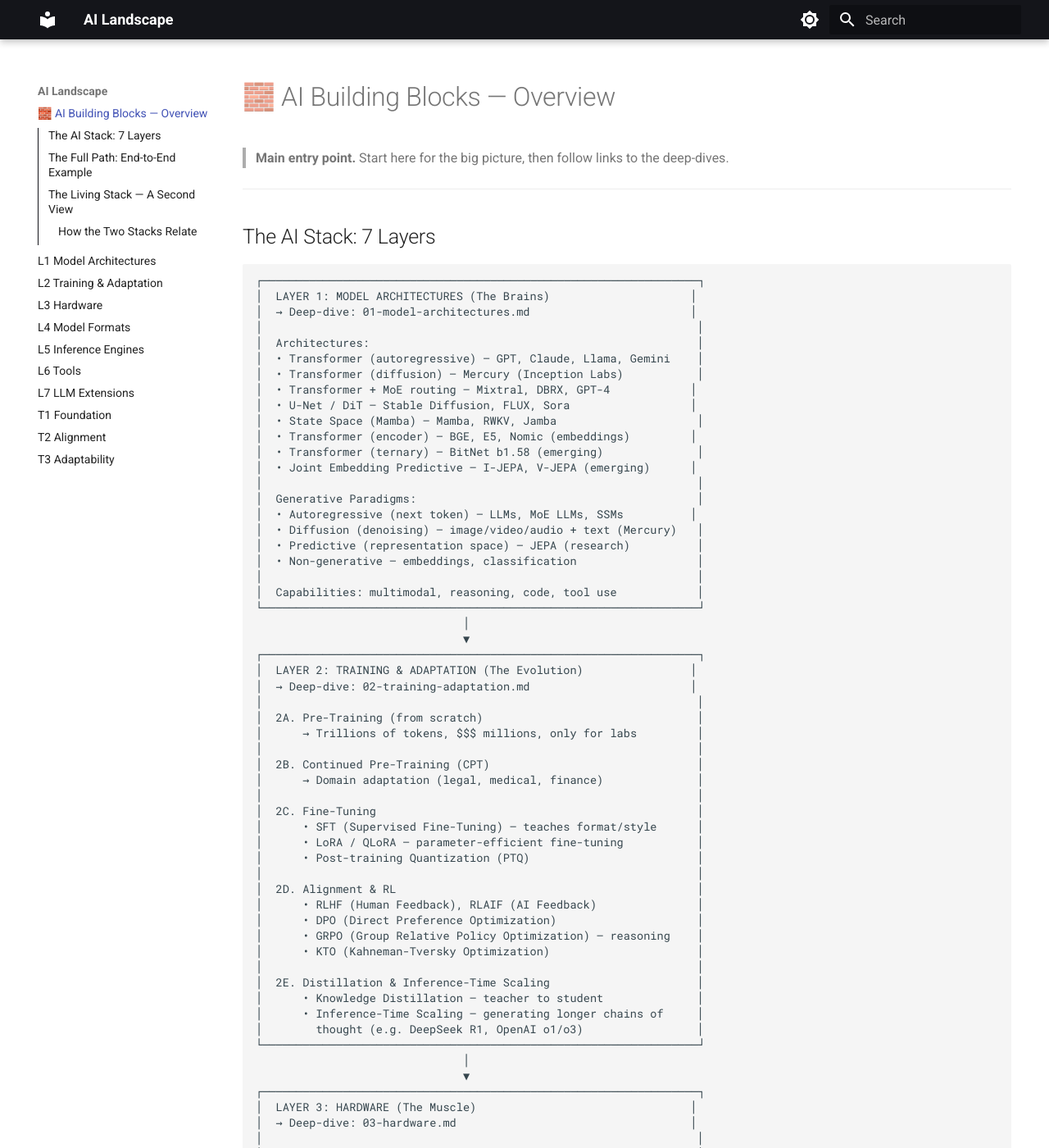
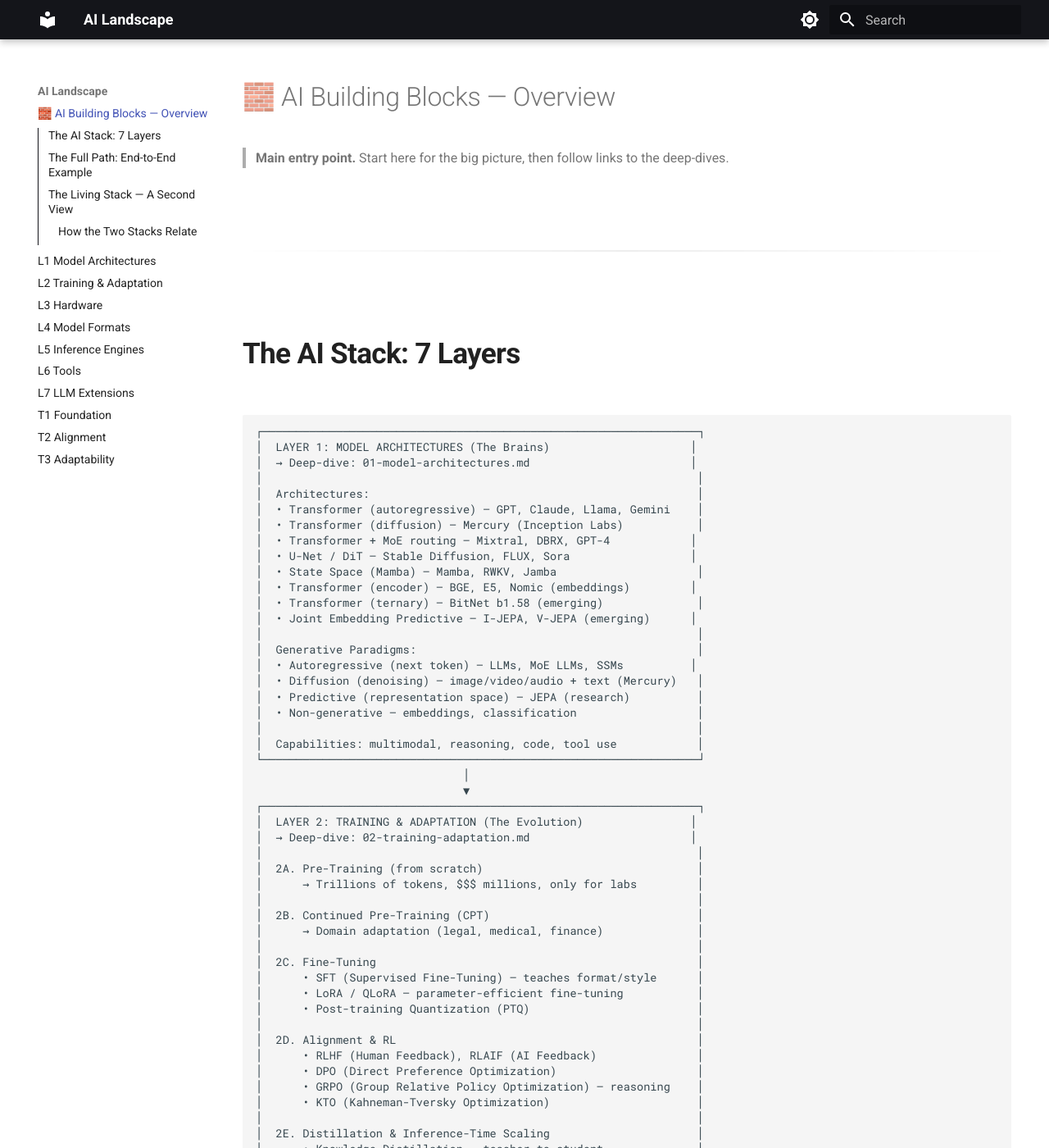
Before and after one commit to jaojbls/ai-landscape, an MkDocs documentation site: the page built from docs/index.md, in a window 1280 px wide and 1400 px high. Shown: the whole window at 82% size. Built offline with MkDocs 1.6.1 and Material for MkDocs 9.7.7, drawn with Linux system fonts in a browser that asks for light colours.

Commit message:
Add premium CSS styling to drastically improve visual separation of sections

```diff
--- /dev/null
+++ b/docs/stylesheets/extra.css
@@ -0,0 +1,38 @@
+/* Premium spacing for single-page documentation */
+
+/* Major Categories (e.g., AI Stack Layers, Living Stack Tiers) */
+.md-typeset h2 {
+  margin-top: 5rem !important;
+  margin-bottom: 2rem !important;
+  padding-bottom: 0.5rem;
+  border-bottom: 3px solid var(--md-primary-color);
+  font-size: 2.2em;
+  font-weight: 800;
+  letter-spacing: -0.02em;
+}
+
+/* The actual Layers and Tiers (e.g., L1 Model Architectures) */
+.md-typeset h3 {
+  margin-top: 4rem !important;
+  margin-bottom: 1.5rem !important;
+  padding-bottom: 0.3rem;
+  border-bottom: 1px solid var(--md-default-fg-color--lightest);
+  font-size: 1.6em;
+  font-weight: 700;
+  color: var(--md-primary-color);
+}
+
+/* Sub-sections within a layer (e.g., 1. How AI Models Are Classified) */
+.md-typeset h4 {
+  margin-top: 2.5rem !important;
+  font-size: 1.2em;
+  font-weight: 600;
+}
+
+/* Prominent section dividers */
+.md-typeset hr {
+  margin: 5rem 0 !important;
+  border: 0;
+  height: 2px;
+  background-image: linear-gradient(to right, transparent, var(--md-default-fg-color--lightest), transparent);
+}
--- a/mkdocs.yml
+++ b/mkdocs.yml
@@ -24,6 +24,9 @@
     - search.highlight
     - toc.integrate
 
+extra_css:
+  - stylesheets/extra.css
+
 markdown_extensions:
   - toc:
       permalink: true
```
